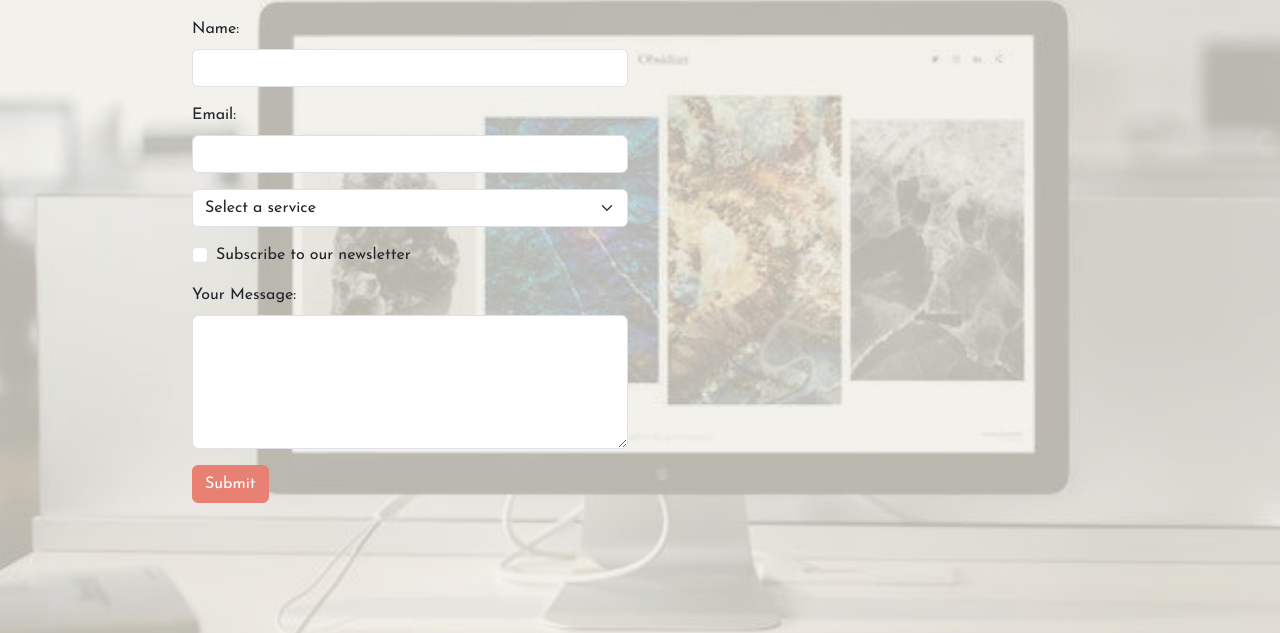
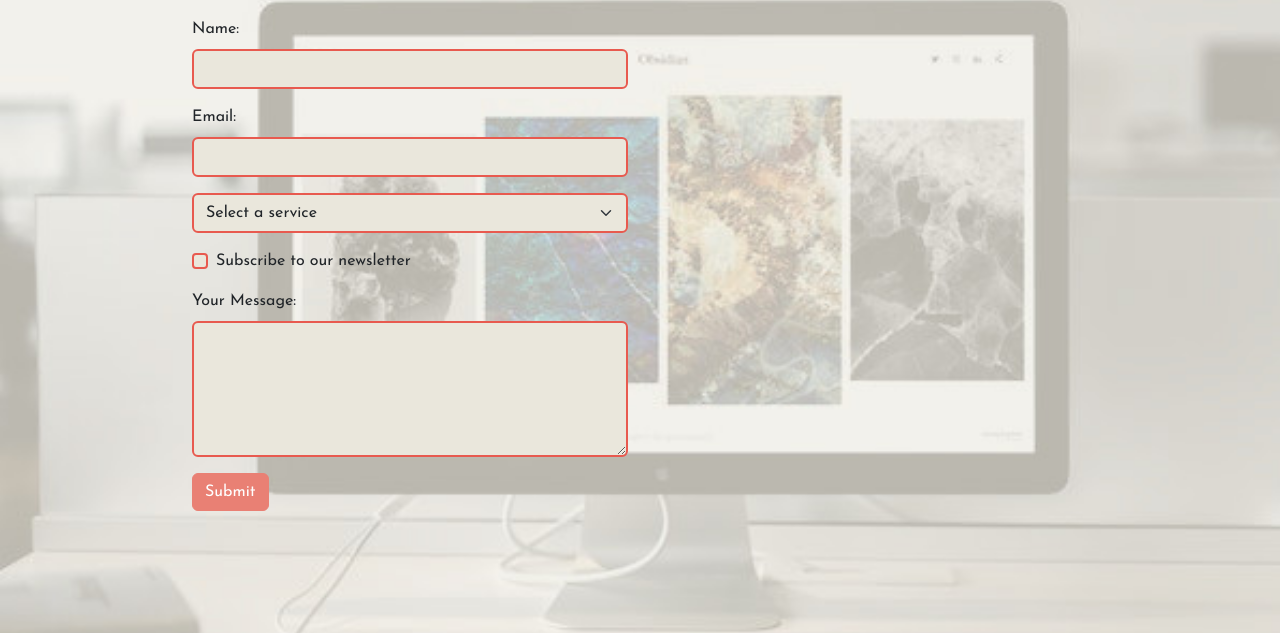
Before and after one commit to adamfanslau/nci-web-design-project, a plain HTML site: page src/contact.html in a window 1280 px wide. Shown: the part 167-800 px from the top of the page. Drawn offline with nearby package versions, Linux system fonts and the light colour scheme.

Commit message:
merged Adam's and Daniel's style.css

```diff
--- a/src/styles/style.css
+++ b/src/styles/style.css
@@ -16,7 +16,8 @@
 }
 
 body {
-    font-family: 'Josefin Sans', sans-serif;;
+    font-family: 'Josefin Sans', sans-serif;
+    transition: background-color 0.5s ease-in-out, color 0.5s ease-in-out;
 }
 
 p {
@@ -75,6 +76,11 @@ svg {
 .nav-link {
     font-size: 100% !important;
     color: var(--fonts-color) !important;
+    transition: color 0.5s ease-in-out;
+}
+
+.nav-link:hover {
+    color: var(--main-branding-color) !important;
 }
 
 .active {
@@ -88,6 +94,16 @@ footer {
     padding-right: 15% !important;
 }
 
+/* Improved Footer Animation */
+.footer-link {
+    color: var(--fonts-color) !important;
+    transition: color 0.5s ease-in-out;
+}
+
+.footer-link:hover {
+    color: var(--main-branding-color) !important;
+}
+
 #main-content {
     background-image: url('../images/sample-background-2.jpg');
     background-size: cover;
@@ -97,14 +113,7 @@ footer {
     padding-bottom: 50px;
     min-height: 900px;
     margin-top: 60px;
-
 }
-
-    /* --main-branding-color: #E85A4F;
-    --buttons-color:#E98074;
-    --fonts-color:#8E8D8A;
-    --header-footer-color: #D8C3A5 ;
-    --main-background-color:#EAE7DC; */
 
 .card {
     border: 2px solid var(--main-branding-color);
@@ -198,6 +207,50 @@ h5 {
     min-width: 190px;
 }
 
+/* Improved Form Animation */
+.form-control {
+    background-color: var(--main-background-color);
+    border: 2px solid var(--main-branding-color);
+    box-shadow: 0 0 0 0 rgba(0, 0, 0, 0.1);
+    transition: border-color 0.5s ease-in-out, box-shadow 0.5s ease-in-out;
+}
+
+.form-control:hover {
+    border-color: var(--main-branding-color);
+    box-shadow: 0 4px 8px rgba(0, 0, 0, 0.1);
+}
+
+/* Improved Dropdown Animation */
+.form-select {
+    background-color: var(--main-background-color);
+    border: 2px solid var(--main-branding-color);
+    box-shadow: 0 0 0 0 rgba(0, 0, 0, 0.1);
+    transition: border-color 0.5s ease-in-out, box-shadow 0.5s ease-in-out;
+}
+
+.form-select:hover {
+    border-color: var(--main-branding-color);
+    box-shadow: 0 4px 8px rgba(0, 0, 0, 0.1);
+}
+
+.form-select:focus {
+    border-color: var(--main-branding-color);
+    box-shadow: 0 0 0 0.2rem rgba(232, 90, 79, 0.25);
+}
+
+/* Improved Checkbox Animation */
+.form-check-input {
+    background-color: var(--main-background-color);
+    border: 2px solid var(--main-branding-color);
+    box-shadow: 0 0 0 0 rgba(0, 0, 0, 0.1);
+    transition: border-color 0.5s ease-in-out, box-shadow 0.5s ease-in-out;
+}
+
+.form-check-input:hover {
+    border-color: var(--main-branding-color);
+    box-shadow: 0 4px 8px rgba(0, 0, 0, 0.1);
+}
+
 @media (max-width: 1000px) {
     .af-nav-container, footer, #main-content, h2{
         padding-left: 3% !important;
```
